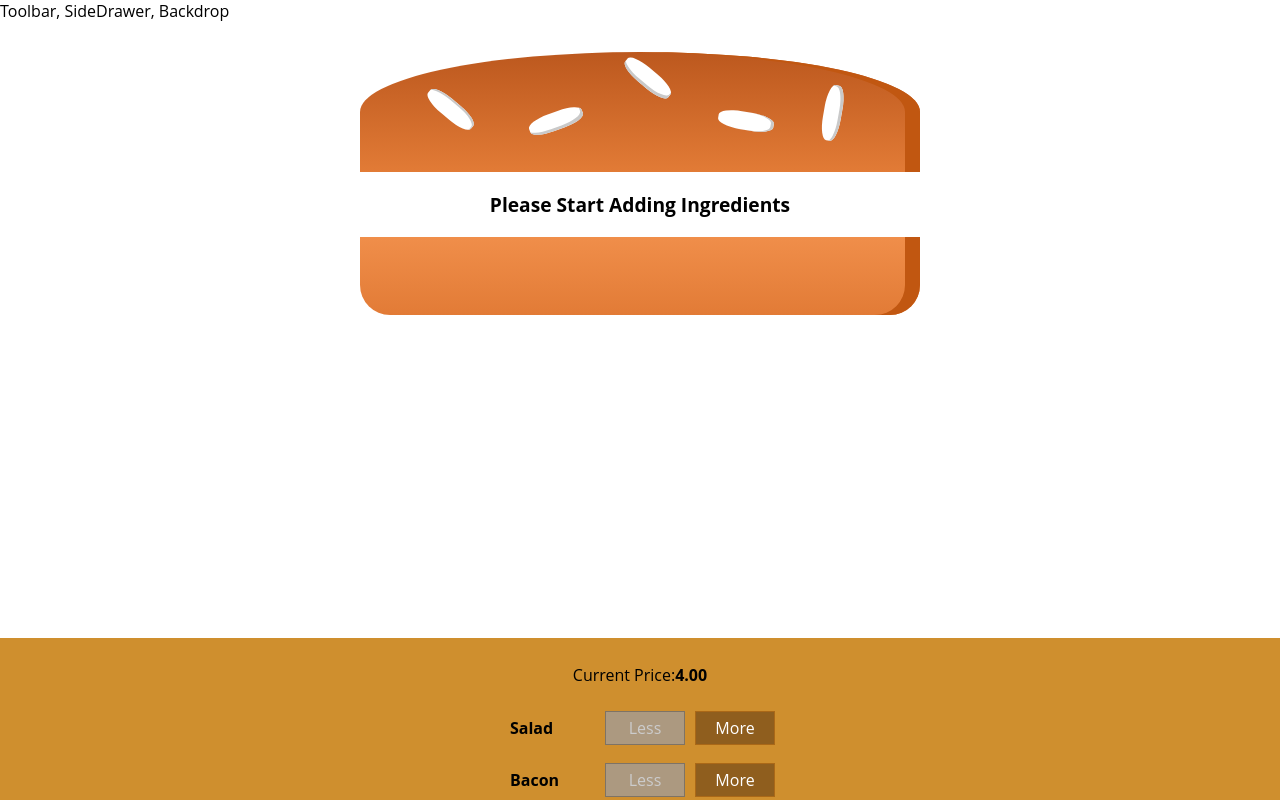
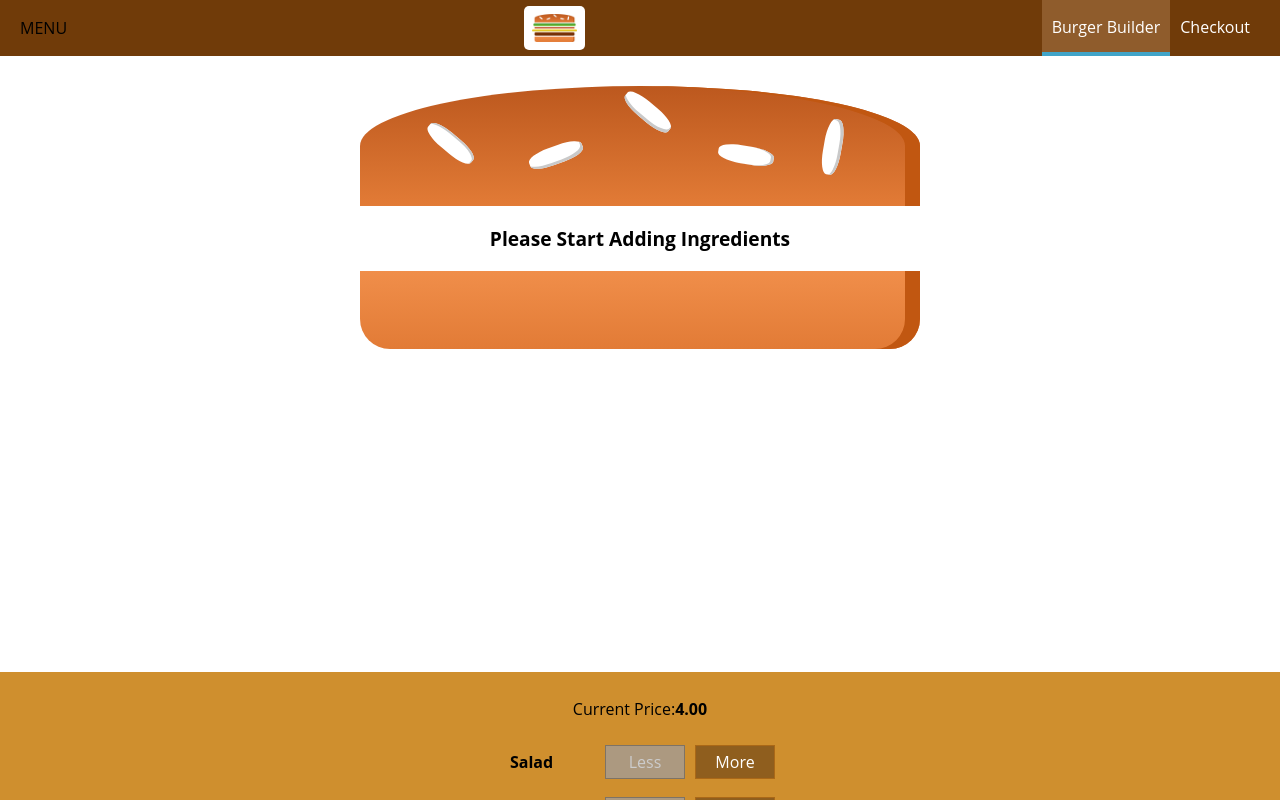
Before and after one commit to SiddTripathi/React_Application, a React (Create React App) app in the folder burger_builder/: page / in a window 1280 px wide. Shown: the top 800 px of the page. Built offline with nearby package versions, Linux system fonts and the light colour scheme; the HTML template or start-up script is replaced by a standard one.

Commit message:
Navigation Toolbar and Logo
Added the navigation tool bar, logo and its CSS styling

```diff
--- a/burger_builder/src/Components/Layout/Layout.js
+++ b/burger_builder/src/Components/Layout/Layout.js
@@ -2,12 +2,11 @@
 import Auxiliary from '../../hoc/Auxiliary'
 
 import classes from './Layout.module.css';
+import Toolbar from '../Navigation/Toolbar/Toolbar'
 
 const layout = (props) => (
     <Auxiliary >
-        <div>
-            Toolbar, SideDrawer, Backdrop
-        </div>
+        <Toolbar></Toolbar>
         <main className={classes.content}>
             {props.children}
         </main>
--- a/burger_builder/src/Components/Layout/Layout.module.css
+++ b/burger_builder/src/Components/Layout/Layout.module.css
@@ -1,3 +1,3 @@
 .content {
-  margin-top: 16px;
+  margin-top: 72px;
 }
--- /dev/null
+++ b/burger_builder/src/Components/Logo/Logo.js
@@ -0,0 +1,12 @@
+import React from 'react'
+
+import classes from './Logo.module.css'
+import burgerLogo from '../../Assets/images/burger-logo.png'
+
+const logo = () => (
+    <div className={classes.Logo}>
+        <img src={burgerLogo} alt="Burger Icon"></img>
+    </div>
+);
+
+export default logo;
--- /dev/null
+++ b/burger_builder/src/Components/Logo/Logo.module.css
@@ -0,0 +1,11 @@
+.Logo {
+  background-color: white;
+  padding: 8px;
+  height: 80%;
+  box-sizing: border-box;
+  border-radius: 5px;
+}
+
+.Logo img {
+  height: 100%;
+}
--- /dev/null
+++ b/burger_builder/src/Components/Navigation/NavigationItems/NavigationItem/NavigationItem.js
@@ -0,0 +1,13 @@
+import React from 'react'
+import classes from './NavigationItem.module.css'
+
+const navigationItem = (props) => (
+    <li className={classes.NavigationItem}>
+        <a
+            href={props.link}
+            className={props.active ? classes.active : null}>
+            {props.children}</a>
+    </li>
+);
+
+export default navigationItem
--- /dev/null
+++ b/burger_builder/src/Components/Navigation/NavigationItems/NavigationItem/NavigationItem.module.css
@@ -0,0 +1,25 @@
+.NavigationItem {
+  margin: 0;
+  box-sizing: border-box;
+  display: flex;
+  height: 100%;
+  align-items: center;
+}
+
+.NavigationItem a {
+  color: white;
+  text-decoration: none;
+  height: 100%;
+  padding: 16px 10px;
+  border-bottom: 4px solid transparent;
+  box-sizing: border-box;
+  display: block;
+}
+
+.NavigationItem a:hover,
+.NavigationItem a:active,
+.NavigationItem a.active {
+  background-color: #8f5c2c;
+  border-bottom: 4px solid #40a4c8;
+  color: white;
+}
--- /dev/null
+++ b/burger_builder/src/Components/Navigation/NavigationItems/NavigationItems.js
@@ -0,0 +1,12 @@
+import React from 'react'
+import classes from './NavigationItems.module.css'
+import NavigationItem from './NavigationItem/NavigationItem'
+
+const navigationItems = () => (
+    <ul className={classes.NavigationItems}>
+        <NavigationItem link="/" active>Burger Builder</NavigationItem>
+        <NavigationItem link="/">Checkout</NavigationItem>
+    </ul>
+)
+
+export default navigationItems
--- /dev/null
+++ b/burger_builder/src/Components/Navigation/NavigationItems/NavigationItems.module.css
@@ -0,0 +1,8 @@
+.NavigationItems {
+  margin: 0;
+  padding: 0;
+  list-style: none;
+  display: flex;
+  align-items: center;
+  height: 100%;
+}
--- /dev/null
+++ b/burger_builder/src/Components/Navigation/Toolbar/Toolbar.js
@@ -0,0 +1,17 @@
+import React from 'react'
+import classes from './Toolbar.module.css'
+import Logo from '../../Logo/Logo'
+import NavigationItems from '../NavigationItems/NavigationItems'
+
+const toolbar = (props) => (
+    <header className={classes.Toolbar}>
+        <div>MENU</div>
+        <Logo></Logo>
+        <NavigationItems>
+
+        </NavigationItems>
+
+    </header >
+)
+
+export default toolbar
--- /dev/null
+++ b/burger_builder/src/Components/Navigation/Toolbar/Toolbar.module.css
@@ -0,0 +1,18 @@
+.Toolbar {
+  height: 56px;
+  width: 100%;
+  position: fixed;
+  top: 0;
+  left: 0;
+  background-color: #703b09;
+  display: flex;
+  justify-content: space-between;
+  align-items: center;
+  padding: 0 20px;
+  box-sizing: border-box;
+  z-index: 90;
+}
+
+.Toolbar nav {
+  height: 100%;
+}
```
Also changed, not shown: burger_builder/src/Assets/images/burger-logo.png (added).
